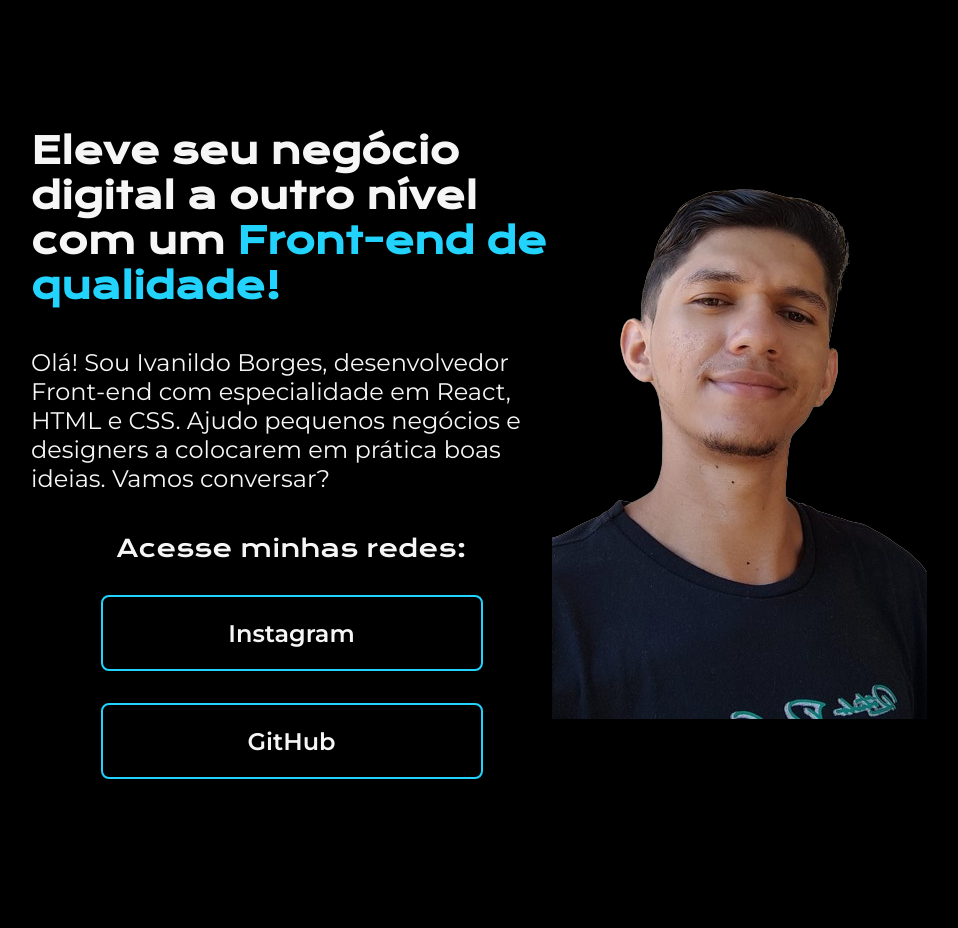
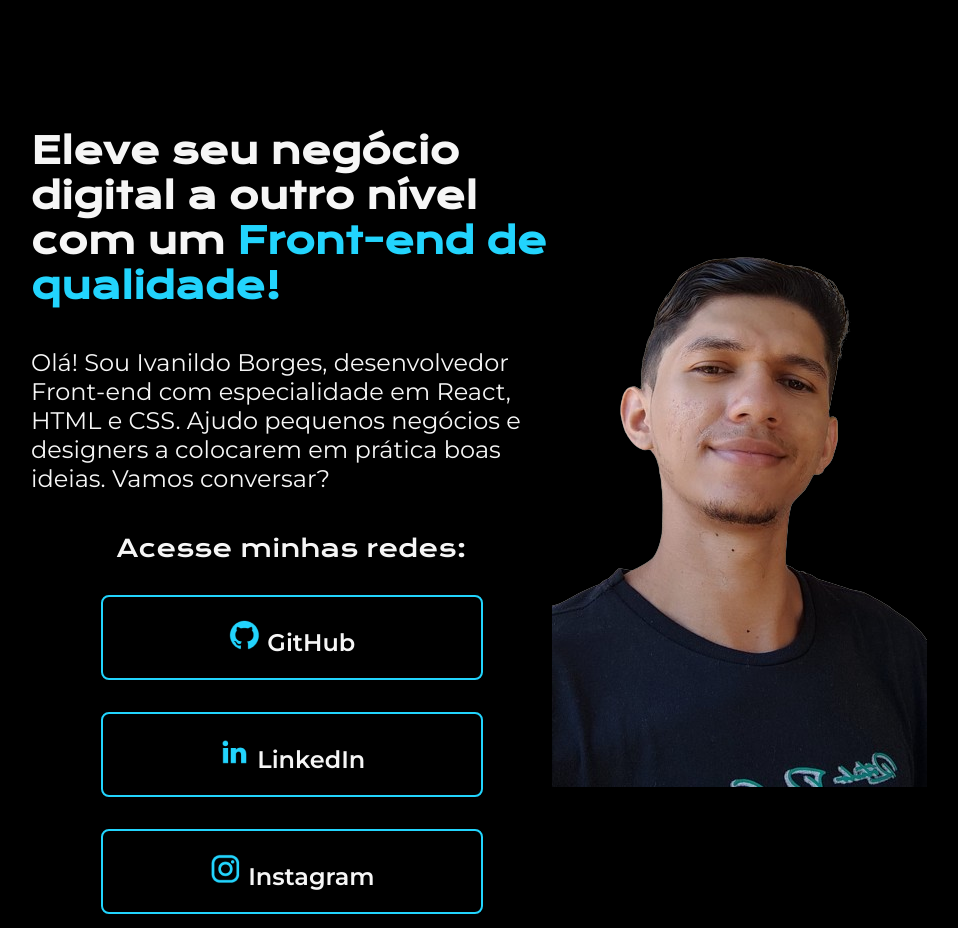
Before and after one commit to IvanildoBorges/portfolio-html-css, a plain HTML site: page index.html in a window 1280 px wide. Shown: the whole page, without its empty margins (161-1119 px from the left). Drawn offline with nearby package versions, Linux system fonts and the light colour scheme.

Commit message:
Adicionado icones aos links

```diff
--- a/index.html
+++ b/index.html
@@ -28,19 +28,30 @@
                 <h2 class="apresentacao__links__subtitulo">Acesse minhas redes:</h2>
                 <a
                     class="apresentacao__links__link"
+                    href="https://github.com/IvanildoBorges"
+                    target="_blank"
+                    title="/IvanildoBorges"
+                >
+                    <img src="./assets/github.png" alt="Icone GitHub">
+                    GitHub
+                </a>
+                <a
+                    class="apresentacao__links__link"
+                    href="https://www.linkedin.com/in/ivanildoborges/"
+                    target="_blank"
+                    title="in/IvanildoBorges"
+                >
+                    <img src="./assets/linkedin.png" alt="Icone GitHub">
+                    LinkedIn
+                </a>
+                <a
+                    class="apresentacao__links__link"
                     href="https://www.instagram.com/algum.ivan/"
                     target="_blank"
                     title="@algum.ivan"
                 >
+                    <img src="./assets/instagram.png" alt="Icone GitHub">
                     Instagram
-                </a>
-                <a
-                    class="apresentacao__links__link"
-                    href="https://github.com/IvanildoBorges"
-                    target="_blank"
-                    title="/IvanildoBorges"
-                >
-                    GitHub
                 </a>
             </div>
         </section>
--- a/style.css
+++ b/style.css
@@ -1,52 +1,46 @@
 @import url('https://fonts.googleapis.com/css2?family=Krona+One&family=Montserrat:wght@400;600&display=swap');
 
-*{
+* {
     margin: 0;
     padding: 0;
 }
 
-body{
+body {
     height: 100vh;
     box-sizing: border-box;
     background-color: #000000;
     color: #F6F6F6;
 }
 
-.titulo-destaque{
+.titulo-destaque {
     color: #22D4FD;
 }
 
-.apresentacao{
+.apresentacao {
     margin: 10% 15%;
     display: flex;
     align-items: center;
     justify-content: space-between;
 }
 
-.apresentacao img {
-    /* min-width: 30%;
-    border: 1px solid #22D4FD;
-    border-radius: 32px; */
-}
-
-.apresentacao__conteudo{
+.apresentacao__conteudo {
     width: 615px;
     display: flex;
     flex-direction: column;
     gap: 40px;
 }
 
-.apresentacao__conteudo__titulo{
+.apresentacao__conteudo__titulo {
     font-size: 36px;
     font-family: 'Krona One', sans-serif;
 }
 
-.apresentacao__conteudo__texto{
+.apresentacao__conteudo__texto {
     font-size: 24px;
     font-family: 'Montserrat', sans-serif;
 }
 
-.apresentacao__links{
+.apresentacao__links {
     display: flex;
     flex-direction: column;
     justify-content: space-between;
@@ -60,7 +54,7 @@ body{
     font-size: 24px;
 }
 
-.apresentacao__links__link{
+.apresentacao__links__link {
     width: 378px;
     text-align: center;
     border-radius: 16px;
```
